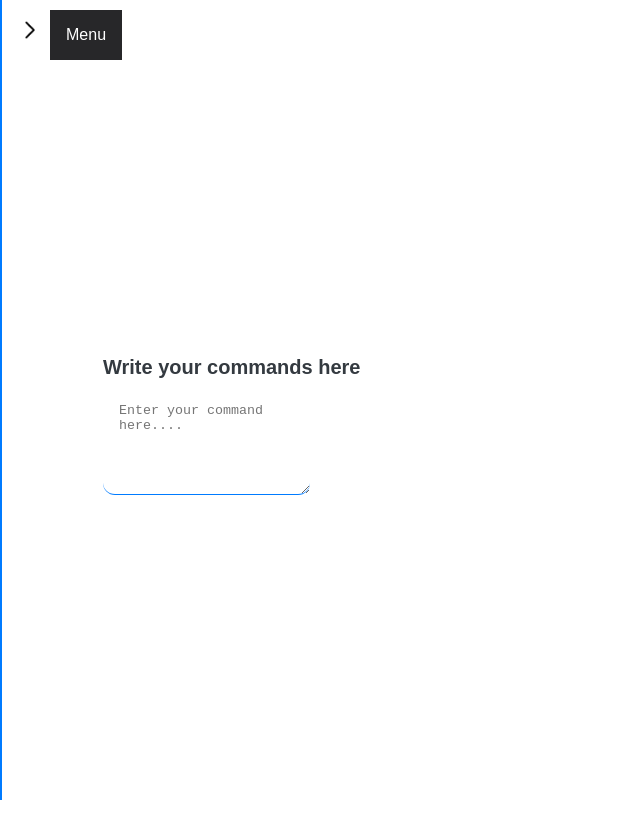
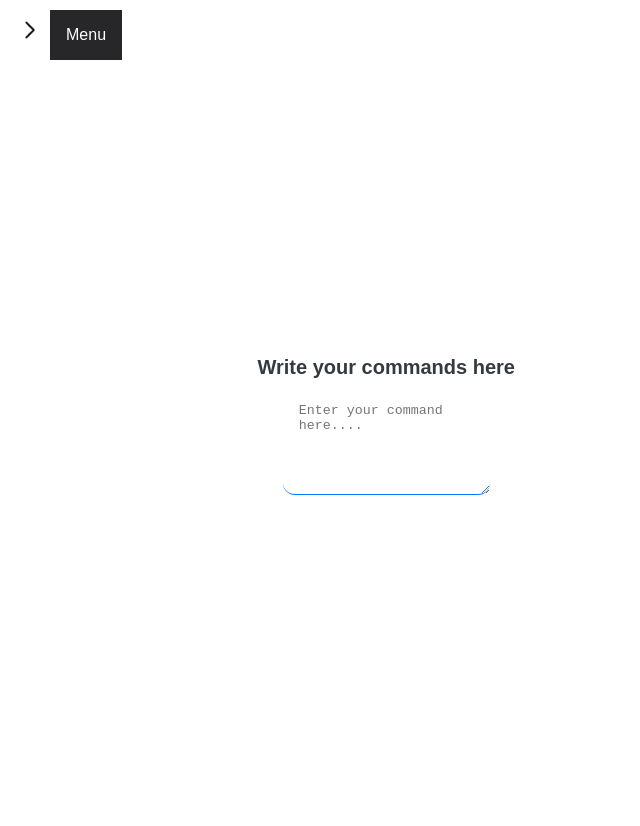
Before and after one commit to isha112133/express-learning, a website: page index.html in a window 1280 px wide. Shown: the whole page, without its empty margins (0-640 px from the left). Drawn offline with Linux system fonts and the light colour scheme.

Commit message:
alignment is fixed

```diff
--- a/index.html
+++ b/index.html
@@ -27,7 +27,7 @@
         position: fixed;
         top: 0;
         left: -25%;
-        width: 25%;
+        width: 16%;
         height: 100vh;
         background-color: #f8f9fa;
         border-right: 2px solid #007bff;
@@ -64,8 +64,8 @@
         margin-top: 10%;
         display: flex;
         flex-direction: column;
-        align-items: start;
-        margin-left: 40%;
+        align-items: center;
+        margin-left: 100%;
         justify-content: center;
         min-height: 100vh;
         background-color: white;
```
